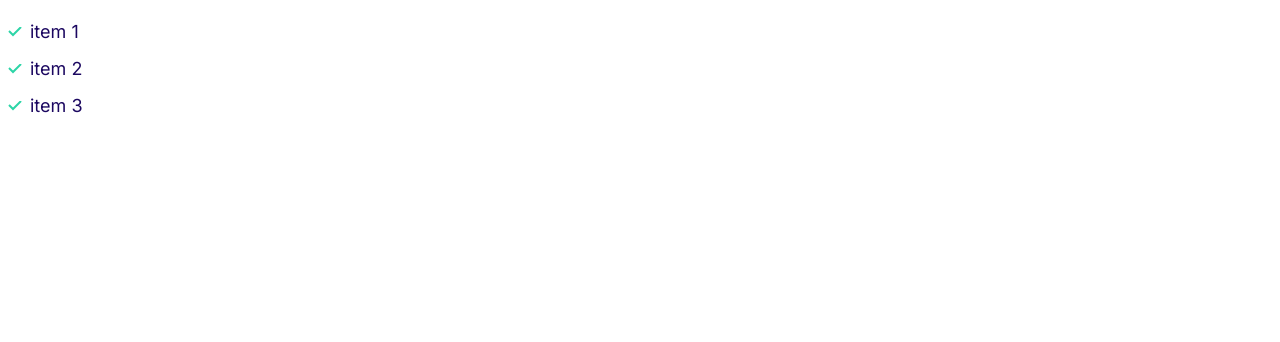
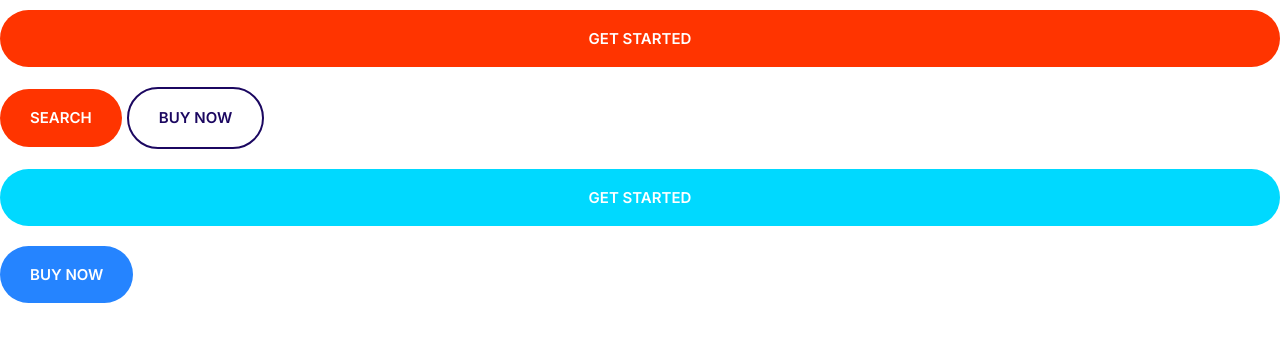
Before and after one commit to julian-c-dev/practice_web--moshified, a plain HTML site: page index.html in a window 1280 px wide. Drawn offline with Linux system fonts and the light colour scheme.

Commit message:
Build the buttons.

```diff
--- a/css/styles.css
+++ b/css/styles.css
@@ -4,6 +4,12 @@
   --color-accent: #ff3400;
   --color-headings: #1b0760;
   --color-body: #918ca4;
+}
+
+*,
+*::after,
+*::before {
+  box-sizing: border-box;
 }
 
 /*Typography*/
@@ -160,54 +166,76 @@
   height: 40px;
 }
 
+.icon--smaller {
+  width: 20px;
+  height: 20px;
+}
+
 .icon--primary {
   fill: var(--color-primary);
 }
 
 /*Buttons*/
-/*
-.container {
-  width: 200px;
-}
+
+/* Buttons */
 .btn {
-  border-radius: 30px;
-  font-size: 2rem;
-  padding: 1rem 2rem;
-  width: 50%;
-  display: inline-flex;
-  justify-content: center;
-  align-items: center;
-  font-weight: bold;
-}
-
-.btn-block {
-  padding: 1rem 2rem;
-  width: 100%;
+  border-radius: 40px;
+  border: 0;
+  cursor: pointer;
+  font-size: 1.8rem;
+  font-weight: 600;
+  margin: 1rem 0;
+  padding: 2rem 3rem;
+  text-align: center;
+  text-transform: uppercase;
+  white-space: nowrap;
 }
 
 .btn--primary {
   background: var(--color-primary);
-  color: white;
+  color: #fff;
+}
+
+.btn--primary:hover {
+  background: #3a8ffd;
 }
 
 .btn--secondary {
   background: var(--color-secondary);
-  color: white;
+  color: #fff;
+}
+
+.btn--secondary:hover {
+  background: #05cdf0;
 }
 
 .btn--accent {
   background: var(--color-accent);
+  color: #fff;
+}
+
+.btn--accent:hover {
+  background: #ec3000;
 }
 
 .btn--outline {
-  background: transparent;
+  background: #fff;
   color: var(--color-headings);
-  border: 1px solid var(--color-headings);
+  border: 2px solid var(--color-headings);
 }
 
 .btn--outline:hover {
   background: var(--color-headings);
-  color: white;
-  border: 1px solid var(--color-headings);
+  color: #fff;
 }
-*/
+
+.btn--block {
+  width: 100%;
+  display: inline-block;
+}
+
+@media screen and (min-width: 1024px) {
+  .btn {
+    font-size: 1.5rem;
+  }
+}
--- a/index.html
+++ b/index.html
@@ -14,10 +14,10 @@
     <link rel="stylesheet" href="css/styles.css" />
   </head>
   <body>
-    <ul class="list list--tick">
-      <li class="list__item">item 1</li>
-      <li class="list__item">item 2</li>
-      <li class="list__item">item 3</li>
-    </ul>
+    <button class="btn btn--accent btn--block">Get started</button>
+    <button class="btn btn--accent">Search</button>
+    <button class="btn btn--outline">Buy Now</button>
+    <button class="btn btn--secondary btn--block">Get started</button>
+    <button class="btn btn--primary">Buy Now</button>
   </body>
 </html>
```
Also changed, not shown: components/buttons.html (added, +70 -0 lines).
